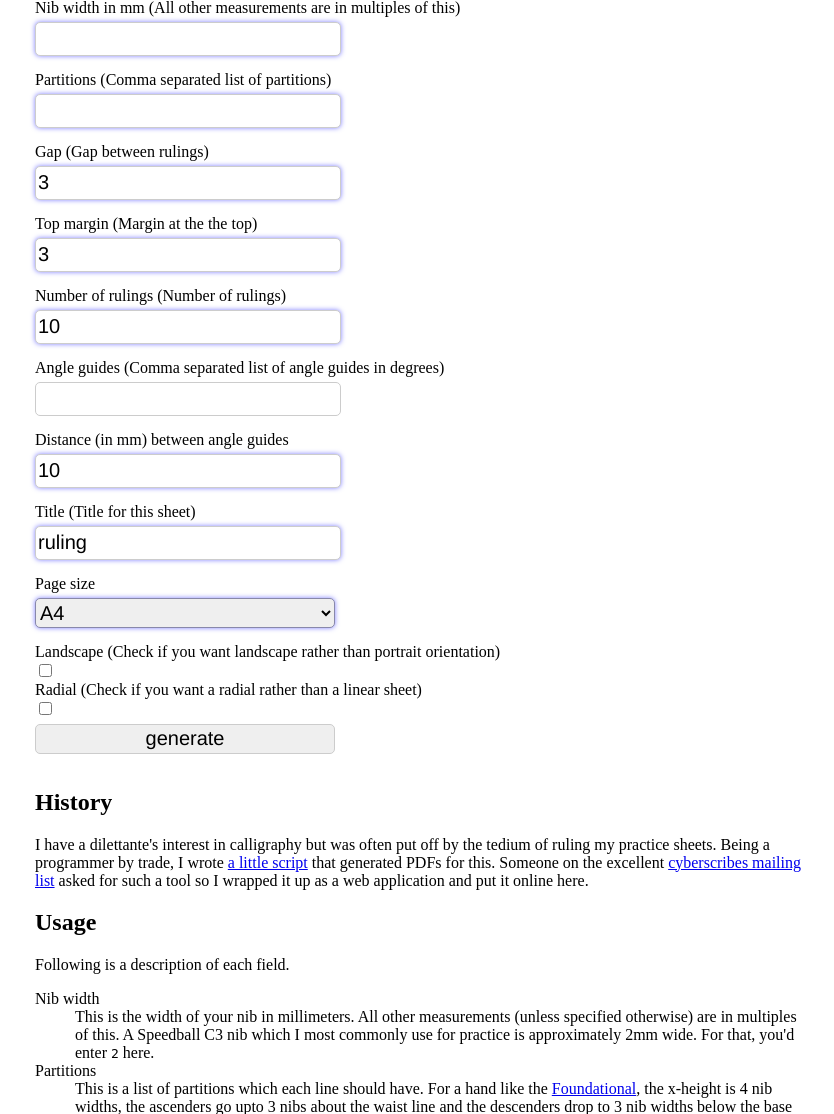
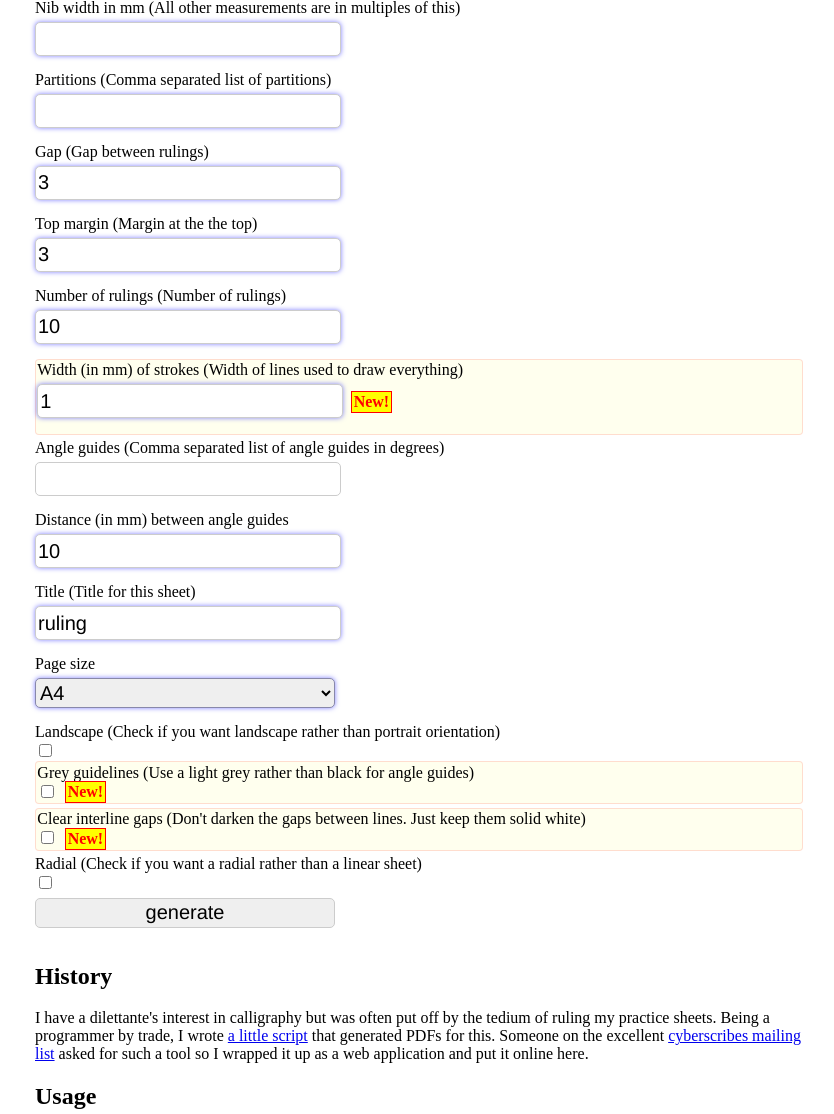
Before and after one commit to nibrahim/Calligraphic-Rulings, a Flask app: page / in a window 1280 px wide. Shown: the part 149-1263 px from the top of the page, without its empty margins (221-1055 px from the left). Run offline with Flask 2, Linux system fonts and the light colour scheme.

Commit message:
Adds web interface for recent commits

```diff
--- a/calligraphic_rulings/web/app.py
+++ b/calligraphic_rulings/web/app.py
@@ -31,8 +31,11 @@ def pdf():
                   ('rulings', int),
                   ('distance', int),
                   ('landscape', bool),
-                  ('pagesize', str)]:
-        print i, "   ", request.args.get(i,'')
+                  ('pagesize', str),
+                  ('strokewidth', float),
+                  ('grey', bool),
+                  ('cleargap', bool)]:
+        # print (i, "   ", request.args.get(i,''))
         setattr(cfg, i, typ(request.args.get(i,'')))
     fname = request.args.get('title','rulings').replace(" ","_").lower() + ".pdf"
     s = StringIO.StringIO()
--- a/calligraphic_rulings/web/static/style.css
+++ b/calligraphic_rulings/web/static/style.css
@@ -50,3 +50,21 @@ footer {
          text-align: center;
          margin-top: 20pt;
  }
+
+div.new:after {
+    color: #ff0000;
+    content: "New!";
+    font-weight: bold;
+    background-color: #ffff00;
+    border: 1px solid #ff0000;
+    margin: 3pt;
+    padding: 1pt;
+}
+
+div.new {
+    background-color: #ffff0011;
+    border: 1px solid #ff000022;
+    margin-bottom: 3pt;
+    border-radius: 3pt;
+    padding: 1pt;
+}
--- a/calligraphic_rulings/web/templates/index.html
+++ b/calligraphic_rulings/web/templates/index.html
@@ -12,7 +12,7 @@
     <h2> Generator</h2>
   <form action="{{ url_for('pdf') }}" method="get">
     <label for="nib_width">Nib width in mm (All other measurements are in multiples of this) </label>
-    <input id="nib_width" type="text" name="nib_width" required/>
+    <input id="nib_width" type="number" step="any" name="nib_width" required/>
 
     <label for="partitions">Partitions (Comma separated list of partitions)</label>
     <input id="partitions" type="text" name="partitions" required/>
@@ -25,6 +25,11 @@
 
     <label for="rulings">Number of rulings (Number of rulings)</label>
     <input id="rulings" type="number" name="rulings" value="10" required/>
+
+    <div class="new">
+      <label for="strokewidth">Width (in mm) of strokes (Width of lines used to draw everything)</label>
+      <input id="strokewidth" step="any" type="number" name="strokewidth" value="1" required/>
+    </div>
 
     <label for="angles">Angle guides (Comma separated list of angle guides in degrees)</label>
     <input id="angles" type="text" name="angles" />
@@ -43,6 +48,16 @@
 
     <label for="landscape">Landscape (Check if you want landscape rather than portrait orientation)</label>
     <input id="landscape" type="checkbox" name="landscape" />
+
+    <div class="new">
+      <label for="grey">Grey guidelines (Use a light grey rather than black for angle guides)</label>
+      <input id="grey" type="checkbox" name="grey" />
+    </div>
+
+    <div class="new">
+      <label for="cleargap">Clear interline gaps (Don't darken the gaps between lines. Just keep them solid white)</label>
+      <input id="cleargap" type="checkbox" name="cleargap" />
+    </div>
 
     <label for="radial">Radial (Check if you want a radial rather than a linear sheet)</label>
     <input id="radial" type="checkbox" name="radial" />
```
